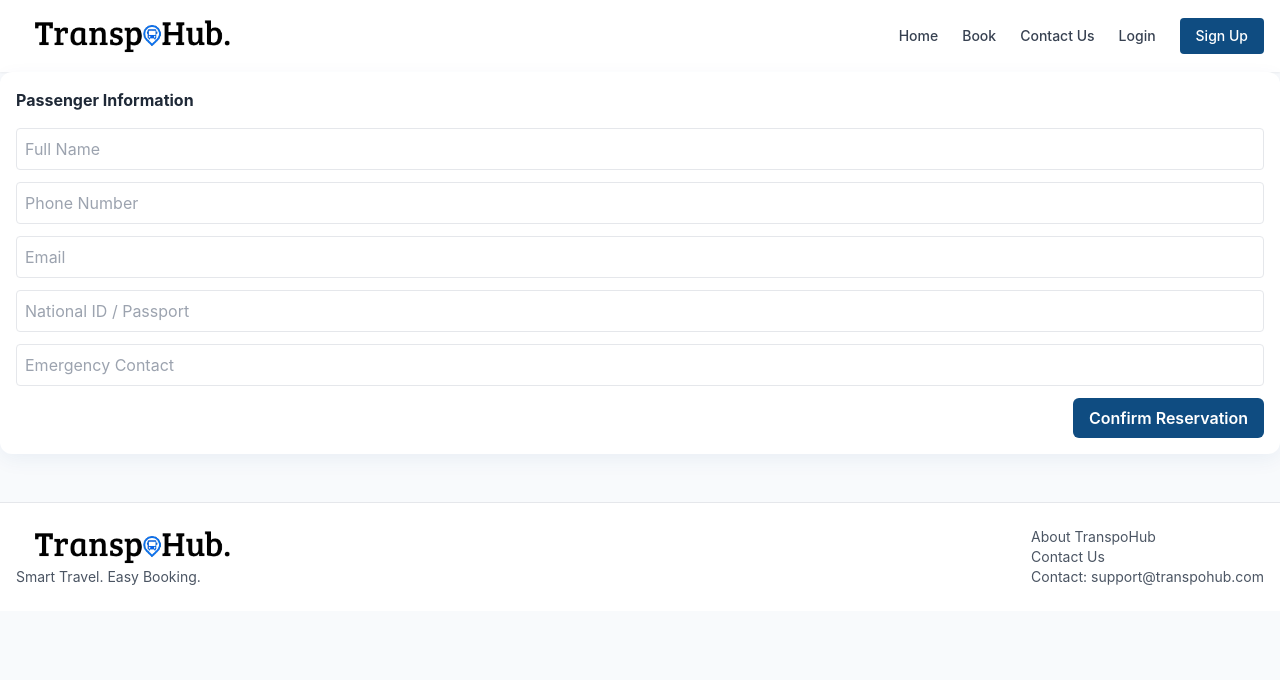
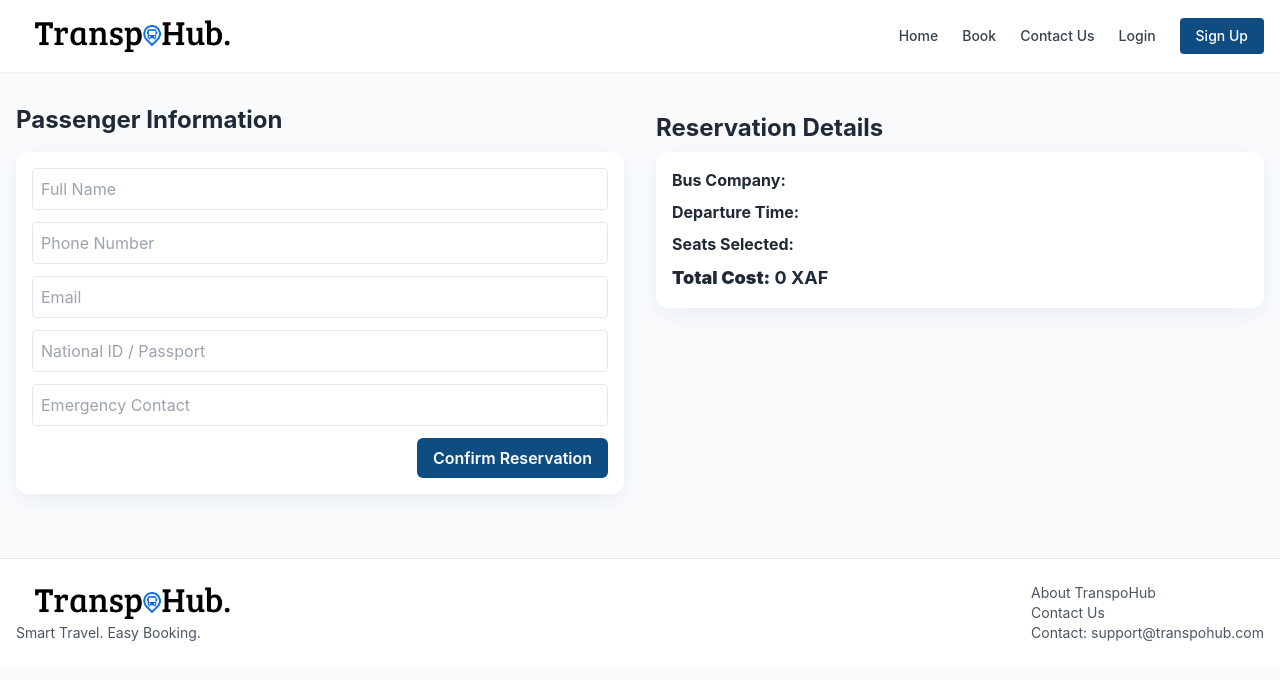
Before and after one commit to Rodrick124/Bus-ticket-frontend, a React (Vite) app: page /passenger in a window 1280 px wide. Shown: the top 680 px of the page. Built offline with nearby package versions, Linux system fonts and the light colour scheme.

Commit message:
feat: Refactor PassengerInfo component with improved layout and total cost calculation

```diff
--- a/src/pages/PassengerInfo.jsx
+++ b/src/pages/PassengerInfo.jsx
@@ -10,8 +10,9 @@ export default function PassengerInfo(){
 
   const [form, setForm] = useState({name:'',phone:'',email:'',id:'',emergency:''})
   const [errors, setErrors] = useState({})
+  const totalCost = seats.length * (bus.price || 0)
 
-  const validate = ()=>{
+  const validate = () =>{
     const e = {}
     if(!form.name) e.name = 'Required'
     if(!form.phone) e.phone = 'Required'
@@ -23,15 +24,16 @@ export default function PassengerInfo(){
   const submit = (ev)=>{
     ev.preventDefault()
     if(!validate()) return
-    const booking = {bus, seats, passenger:form, total:seats.length * (bus.price||0)}
+    const booking = {bus, seats, passenger:form, total:totalCost}
     localStorage.setItem('latestBooking', JSON.stringify(booking))
     navigate('/summary', {state:{booking}})
   }
 
   return (
-    <div className="card p-4 space-y-4">
-      <h3 className="font-bold">Passenger Information</h3>
-      <form onSubmit={submit} className="grid grid-cols-1 gap-3">
+    <div className="p-4 space-y-4 max-w-7xl mx-auto px-4 py-4 grid sm:grid-cols-1 lg:grid-cols-2 gap-8">
+      <div>
+        <h3 className="text-2xl font-bold py-4">Passenger Information</h3>
+        <form onSubmit={submit} className="grid grid-cols-1 gap-3 card p-4">
           <input placeholder="Full Name" value={form.name} onChange={e=>setForm({...form,name:e.target.value})} className="p-2 border rounded" />
           {errors.name && <div className="text-xs text-red-500">{errors.name}</div>}
           <input placeholder="Phone Number" value={form.phone} onChange={e=>setForm({...form,phone:e.target.value})} className="p-2 border rounded" />
@@ -45,5 +47,17 @@ export default function PassengerInfo(){
           </div>
         </form>
       </div>
+
+      <div>
+        <h3 className="text-2xl font-bold py-2">Reservation Details</h3>
+        <div className="card p-4 space-y-2">
+          <div><strong>Bus Company:</strong> {bus.company}</div>
+          <div><strong>Departure Time:</strong> {bus.departure}</div>
+          <div><strong>Seats Selected:</strong> {seats.join(', ')}</div>
+          <div className="text-lg font-bold"><strong>Total Cost:</strong> {totalCost} XAF</div>
+        </div>
+      </div>
+
+    </div>
   )
 }
```
Lines whose indentation alone changed are shown as unchanged.
